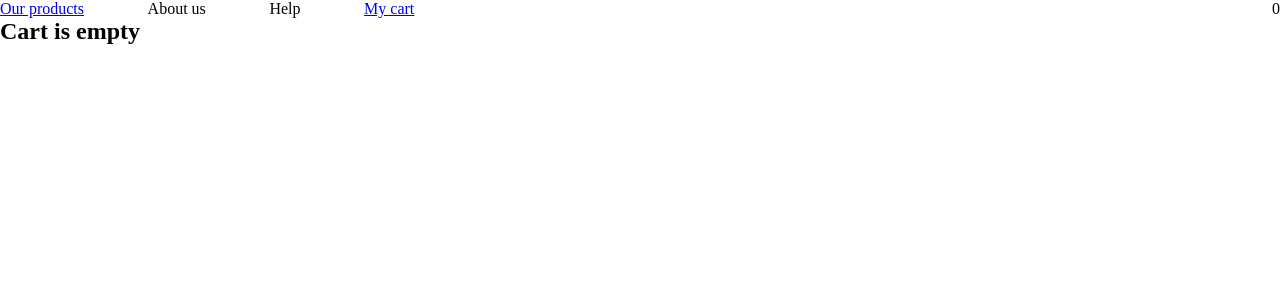
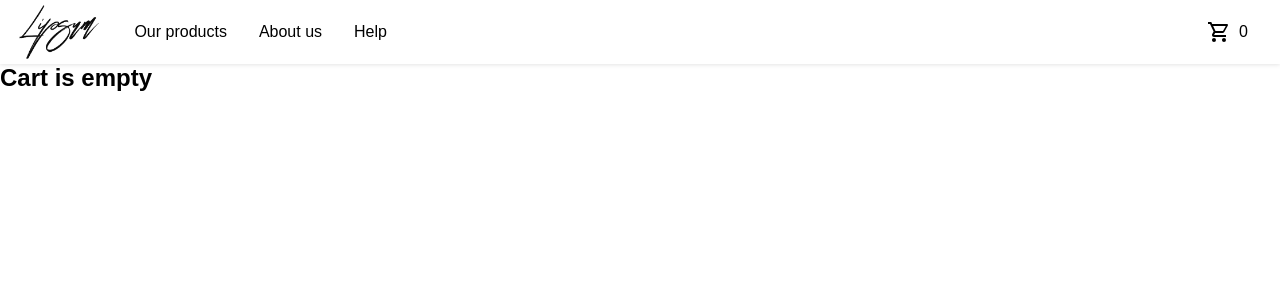
Before and after one commit to Sveldevorls/ecommerce-demo, a React (Vite) app: page /cart in a window 1280 px wide. Shown: the top 300 px of the page. Built offline with nearby package versions, Linux system fonts and the light colour scheme.

Commit message:
Add navbar styling

```diff
--- a/index.html
+++ b/index.html
@@ -1,8 +1,11 @@
-<!doctype html>
+<!DOCTYPE html>
 <html lang="en">
   <head>
     <meta charset="UTF-8" />
     <meta name="viewport" content="width=device-width, initial-scale=1.0" />
+    <link rel="preconnect" href="https://fonts.googleapis.com" />
+    <link rel="preconnect" href="https://fonts.gstatic.com" crossorigin />
+    <link href="https://fonts.googleapis.com/css2?family=Roboto:wght@100..900&display=swap" rel="stylesheet"/>
     <title>Sample Shop</title>
   </head>
   <body>
--- a/src/components/Navbar/Navbar.jsx
+++ b/src/components/Navbar/Navbar.jsx
@@ -1,22 +1,31 @@
-import { Link } from "react-router-dom"
+import { Link, NavLink } from "react-router-dom"
 import styles from "./Navbar.module.css"
+import logo from "../../assets/logo.png"
+import cart from "../../assets/cart.svg"
 
-export default function Navbar({ cartItemCount = 0 }) {
+export default function Navbar({ cartItemCount }) {
     return (
-        <nav className={styles.Navbar}>
+        <nav className={styles.navbar}>
+            <NavLink to="/" className={styles.logo}>
+                <img src={logo} alt="Lipsum" />
+            </NavLink>
             <ul>
                 <li>
-                    <Link to="./products">Our products</Link>
+                    <Link to="/products">Our products</Link>
                 </li>
-                <li>About us</li>
-                <li>Help</li>
                 <li>
-                    <Link to="./cart">My cart</Link>
+                    <Link to="#">About us</Link>
+                </li>
+                <li>
+                    <Link to="#">Help</Link>
                 </li>
             </ul>
-            <p className={styles.cart}>
-                {cartItemCount}
-            </p>
+            <div className={styles.cart}>
+                <Link to="/cart">
+                    <img src={cart} className={styles.icon} alt="My cart" />
+                    <span>{cartItemCount < 100 ? cartItemCount : "99+"}</span>
+                </Link>
+            </div>
         </nav>
     )
 }
--- a/src/components/Navbar/Navbar.module.css
+++ b/src/components/Navbar/Navbar.module.css
@@ -1,14 +1,54 @@
-.Navbar {
+:root {
+    --navbar-gap: 2em;
+    --navbar-horizontal-padding: 1em;
+    --navbar-vertical-padding: 1.5em;
+}
+
+.navbar {
+    height: 4em;
     display: flex;
+    align-items: center;
+    gap: var(--navbar-gap);
+
+    padding: 0 calc(2 * var(--navbar-horizontal-padding)) 0 var(--navbar-horizontal-padding);
+    box-shadow: 0 0 5px #d9d9d9;
 
     ul {
+        list-style-type: none;
         display: flex;
-        list-style-type: none;
-        gap: 5%;
-        flex: 1;
+        gap: var(--navbar-gap);
     }
 
-    .cart {
-        margin-left: auto;
+    li:hover {
+        box-shadow: inset 0 -3px #191919;
+    }
+
+    a {
+        padding: var(--navbar-vertical-padding) 0;
+        display: block;
+        height: 90%;
     }
 }
+
+a.logo {
+    padding: 0;
+
+    img {
+        height: 100%;
+    }
+}
+
+.cart {
+    margin-left: auto;
+
+    a {
+        padding: 0;
+        display: flex;
+        align-items: center;
+        gap: 0.5em;
+    }
+}
+
+.icon {
+    height: 1.5em;
+}
--- a/src/index.css
+++ b/src/index.css
@@ -3,3 +3,12 @@
     padding: 0;
     margin: 0;
 }
+
+body {
+    font-family: "Rotobo", sans-serif;
+}
+
+a {
+    color: inherit;
+    text-decoration: none;
+}
```
Also changed, not shown: src/assets/cart.svg (added), src/assets/logo.png (added).
